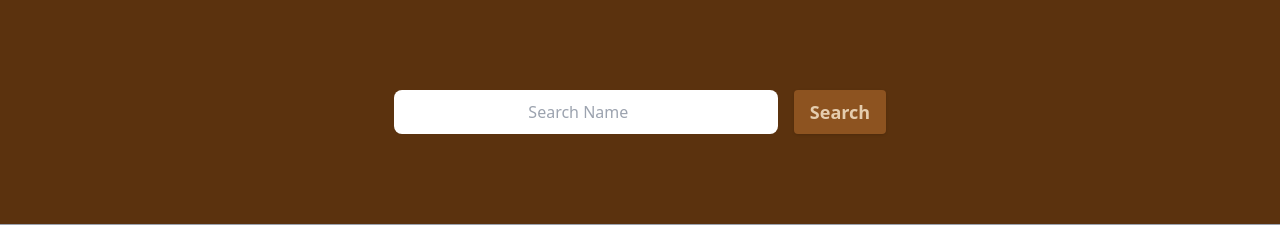
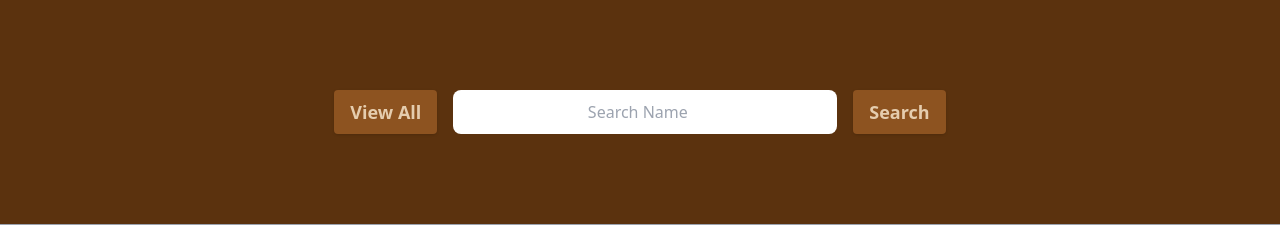
Before and after one commit to mmamdouh4370/G17-SmallProject, a PHP site: page /contacts.html in a window 1280 px wide. Shown: the part 64-289 px from the top of the page. Run offline with PHP 8.4, Linux system fonts and the light colour scheme.

Commit message:
view all button
able to view all contacts after a search has already been made previously

```diff
--- a/src/contacts.html
+++ b/src/contacts.html
@@ -93,6 +93,7 @@
 
 
         <form class = "flex justify-center items-center h-56">
+          <button type="button" onclick="loadContacts()" class="bg-darkalt hover:bg-darkalt/90 px-4 py-2 shadow text-text rounded font-semibold text-lg mr-4">View All </button>
           <input id = "searchInput" class = "text-center w-96 rounded-lg h-11" type="search" placeholder="Search Name">
           <button type="button" onclick="searchContacts()" class="bg-darkalt hover:bg-darkalt/90 px-4 py-2 shadow text-text rounded font-semibold text-lg ml-4">Search</button>
         </form>
--- a/src/output.css
+++ b/src/output.css
@@ -666,6 +666,10 @@ video {
   margin-top: 3rem;
 }
 
+.mr-4 {
+  margin-right: 1rem;
+}
+
 .block {
   display: block;
 }
```
